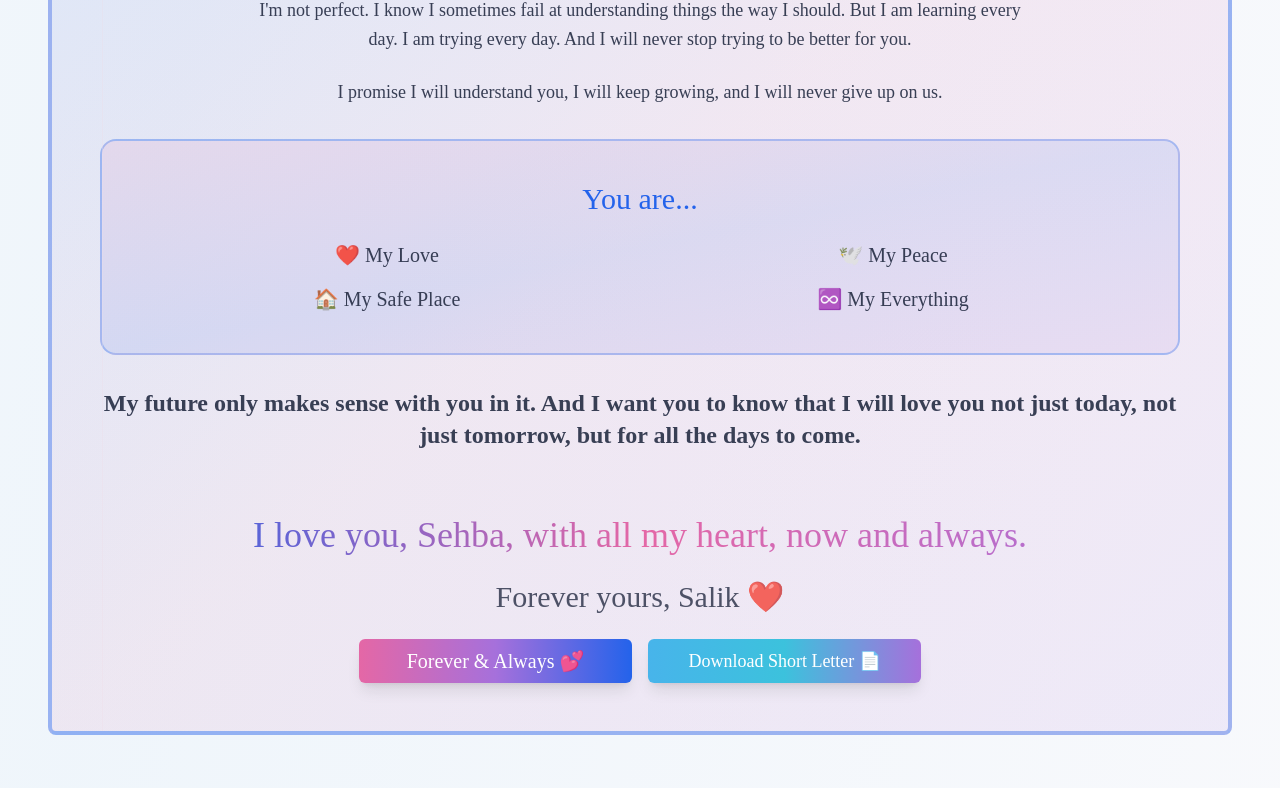
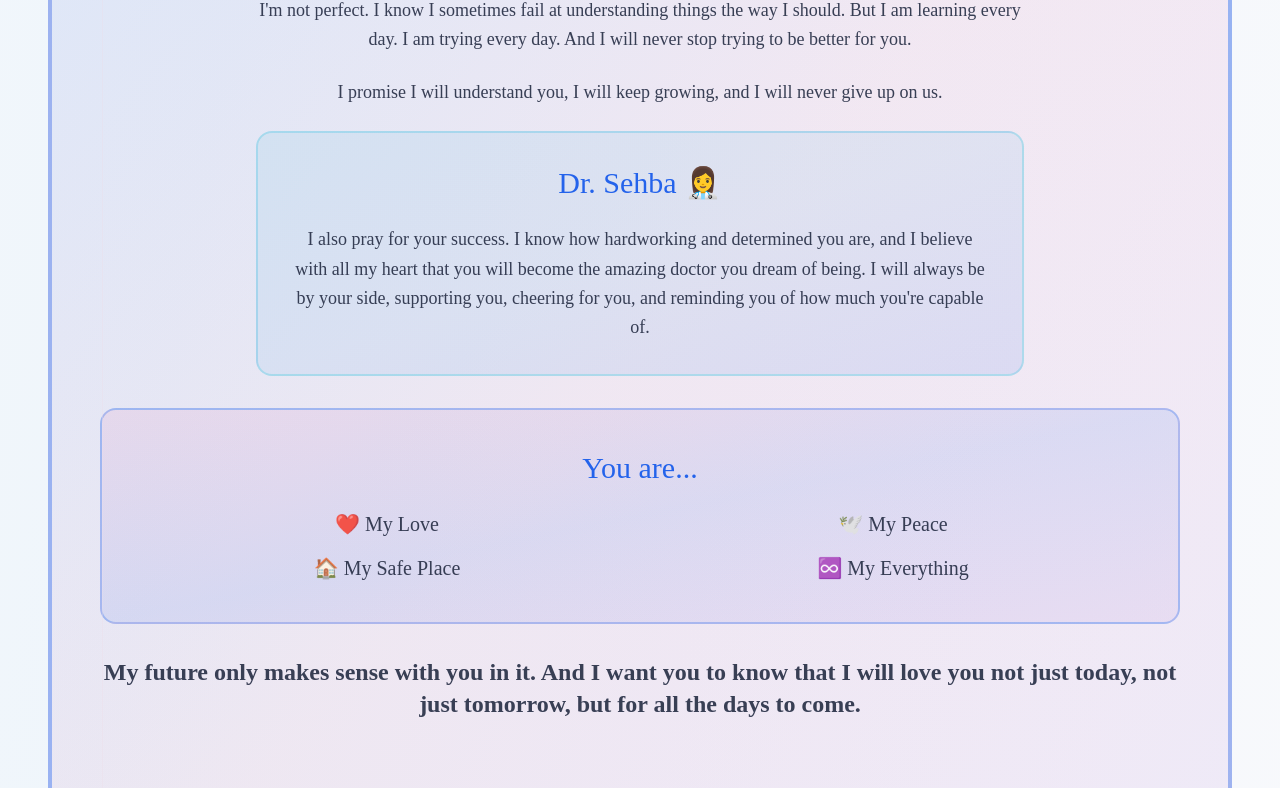
Before and after one commit to bots-hq/dear-heart-scribe, a React (Vite) app: page / in a window 1280 px wide. Shown: the part 6276-7064 px from the top of the page. Built offline with nearby package versions, Linux system fonts and the light colour scheme; the HTML template or start-up script is replaced by a standard one.

Commit message:
Update promise section

```diff
--- a/src/pages/Index.tsx
+++ b/src/pages/Index.tsx
@@ -291,6 +291,13 @@ const Index = () => {
                 <p className="text-foreground/90">
                   I promise I will understand you, I will keep growing, and I will never give up on us.
                 </p>
+
+                <div className="bg-gradient-to-br from-cyan/10 via-accent/10 to-primary/10 p-8 rounded-2xl border-2 border-cyan/30 my-8">
+                  <h3 className="font-dancing text-3xl text-primary mb-6 text-center">Dr. Sehba 👩‍⚕️</h3>
+                  <p className="text-foreground/90 text-center">
+                    I also pray for your success. I know how hardworking and determined you are, and I believe with all my heart that you will become the amazing doctor you dream of being. I will always be by your side, supporting you, cheering for you, and reminding you of how much you're capable of.
+                  </p>
+                </div>
               </div>
 
               <div className="bg-gradient-to-br from-romantic/10 via-primary/10 to-purple/10 p-10 rounded-2xl border-2 border-primary/30 my-8">
```
